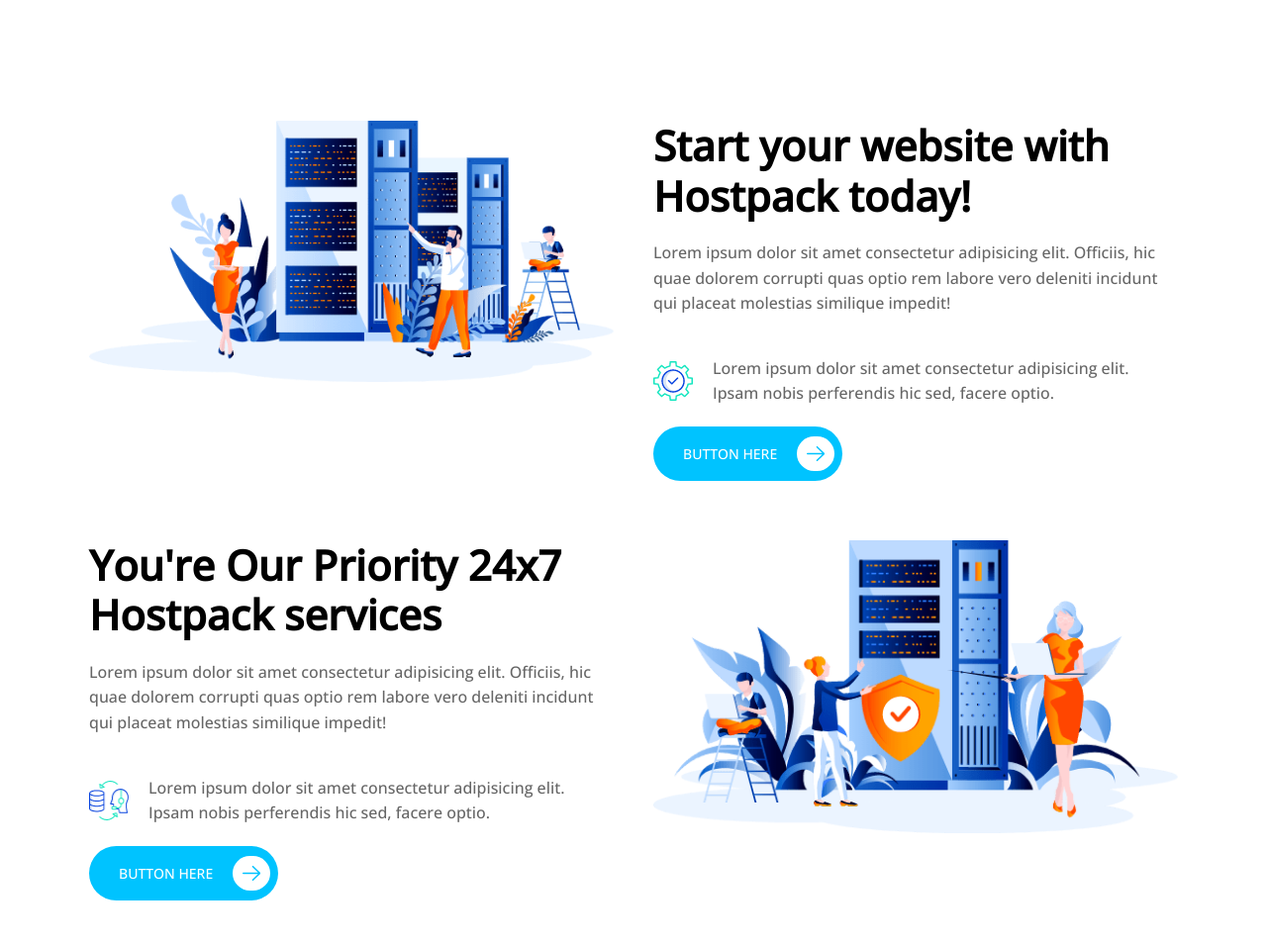
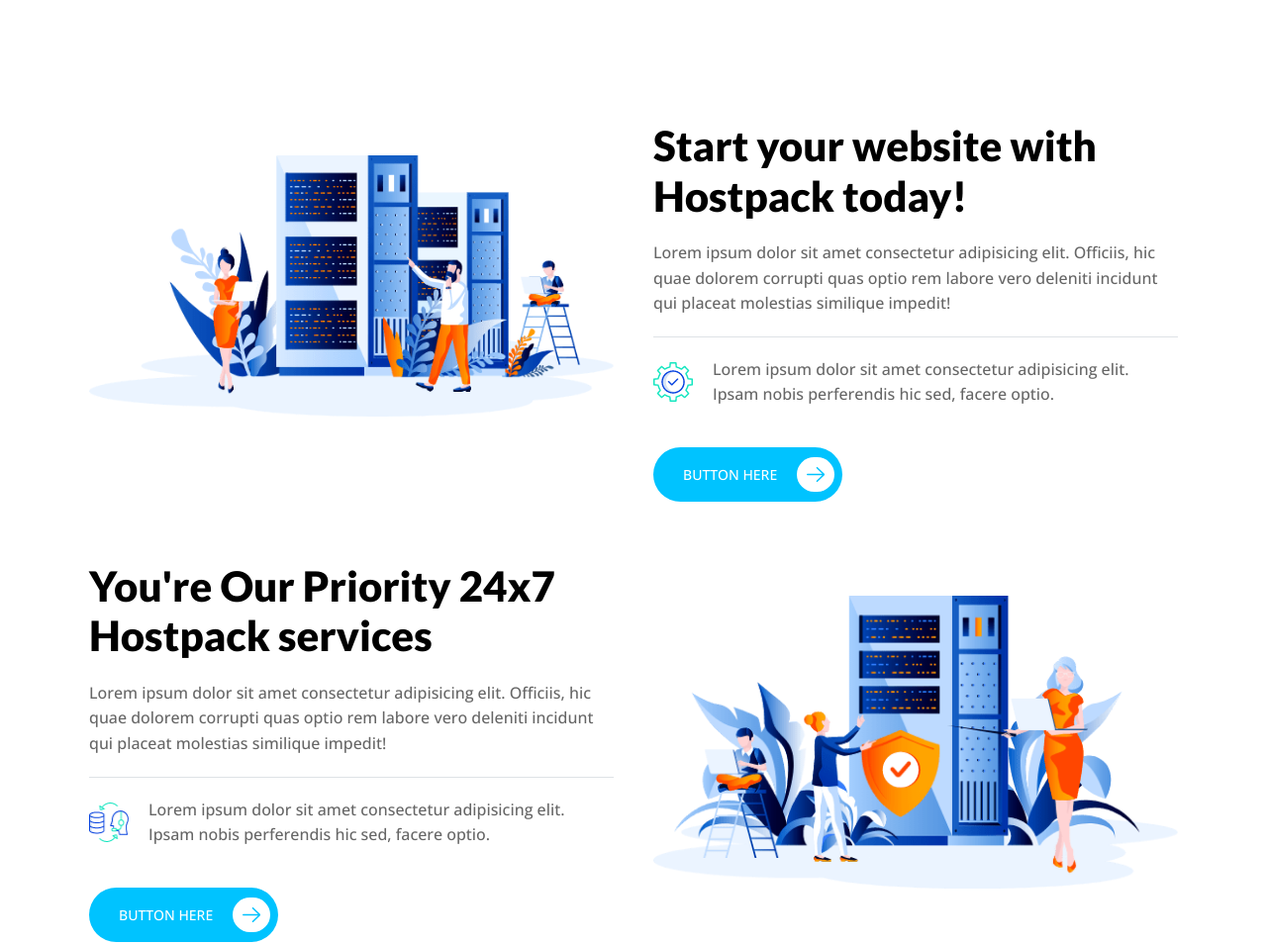
Before and after one commit to front-end-by-rimantas/35-grupe-portfolio-hostpack, a website: page index.html in a window 1280 px wide. Shown: the part 2200-3155 px from the top of the page at 99% size. Drawn offline with nearby package versions, Linux system fonts and the light colour scheme.

Commit message:
Add margins, borders, fonts

```diff
--- a/css/base/base.css
+++ b/css/base/base.css
@@ -9,6 +9,7 @@
     --dark-text: #666;
     --banner-background: #339;
     --shadow: #1868de1a;
+    --border-grey: #dee2e6;
     --grey: #818181;
     --light-grey: #e8e8e8;
     --shadow-black: #0003;
--- a/css/pages/home.css
+++ b/css/pages/home.css
@@ -163,11 +163,19 @@
     display: block;
     max-width: 100%;
     height: auto;
+    margin: 35px 0;
 }
 
 .benefit {
     display: flex;
     align-items: center;
+    border-top: 1px solid var(--border-grey);
+    margin-bottom: 20px;
+}
+
+.get-started h2 {
+    font-family: 'Lato', sans-serif;
+    font-weight: 900;
 }
 
 .benefit > img {
@@ -196,7 +204,7 @@
 .get-started p {
     font-size: 16px;
     color: var(--dark-text);
-    font-weight: 400;
+    font-weight: 300;
     line-height: 1.6;
     margin: 20px 0;
 }
--- a/index.html
+++ b/index.html
@@ -18,6 +18,7 @@
     <link rel="preconnect" href="https://fonts.googleapis.com">
     <link rel="preconnect" href="https://fonts.gstatic.com" crossorigin>
     <link href="https://fonts.googleapis.com/css2?family=Open+Sans:wght@500&display=swap" rel="stylesheet">
+    <link href="https://fonts.googleapis.com/css2?family=Lato:wght@400;900&display=swap" rel="stylesheet">
     <!-- analytics -->
 </head>
 
@@ -149,7 +150,7 @@
                 <div class="col-12 col-lg-6">
                     <img class="img-responsive" src="./img/get-started-img/benefit1img.png" alt="People gathered around servers">
                 </div>
-                <div class="col-12 col-lg-6">
+                <div class="col-12 col-lg-6 ">
                     <h2>Start your website with Hostpack today!</h2>
                     <p>Lorem ipsum dolor sit amet consectetur adipisicing elit. Officiis, hic quae dolorem corrupti quas optio rem labore vero deleniti incidunt qui placeat molestias similique impedit!</p>
                     <div class="benefit">
@@ -172,7 +173,7 @@
                 <div class="col-12 col-lg-6">
                     <img class="img-responsive" src="./img/get-started-img/benefit2img.png" alt="People gathered around servers">
                 </div>
-                <div class="col-12 col-lg-6">
+                <div class="col-12 col-lg-6 ">
                     <h2>You're Our Priority 24x7 Hostpack services</h2>
                     <p>Lorem ipsum dolor sit amet consectetur adipisicing elit. Officiis, hic quae dolorem corrupti quas optio rem labore vero deleniti incidunt qui placeat molestias similique impedit!</p>
                     <div class="benefit">
```
